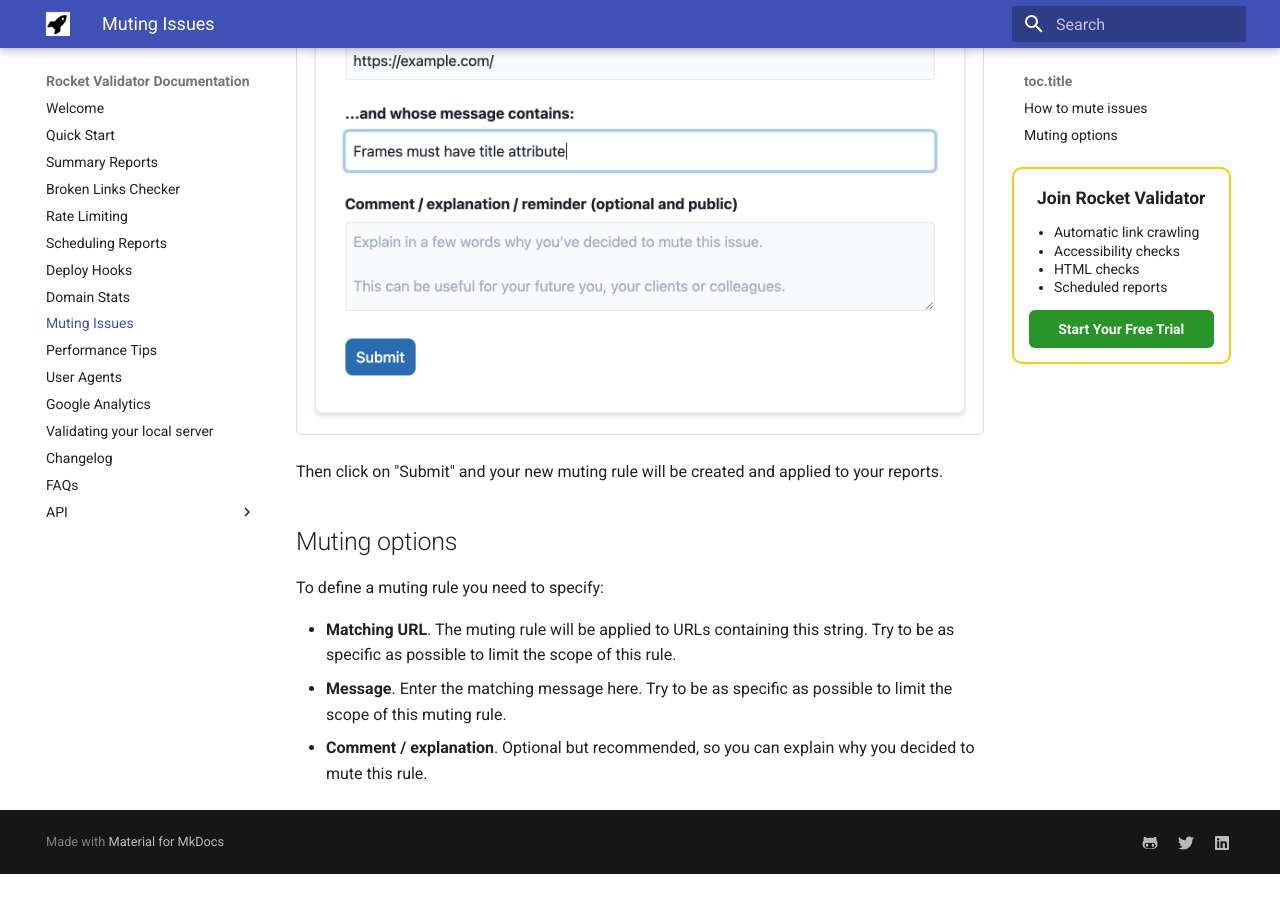
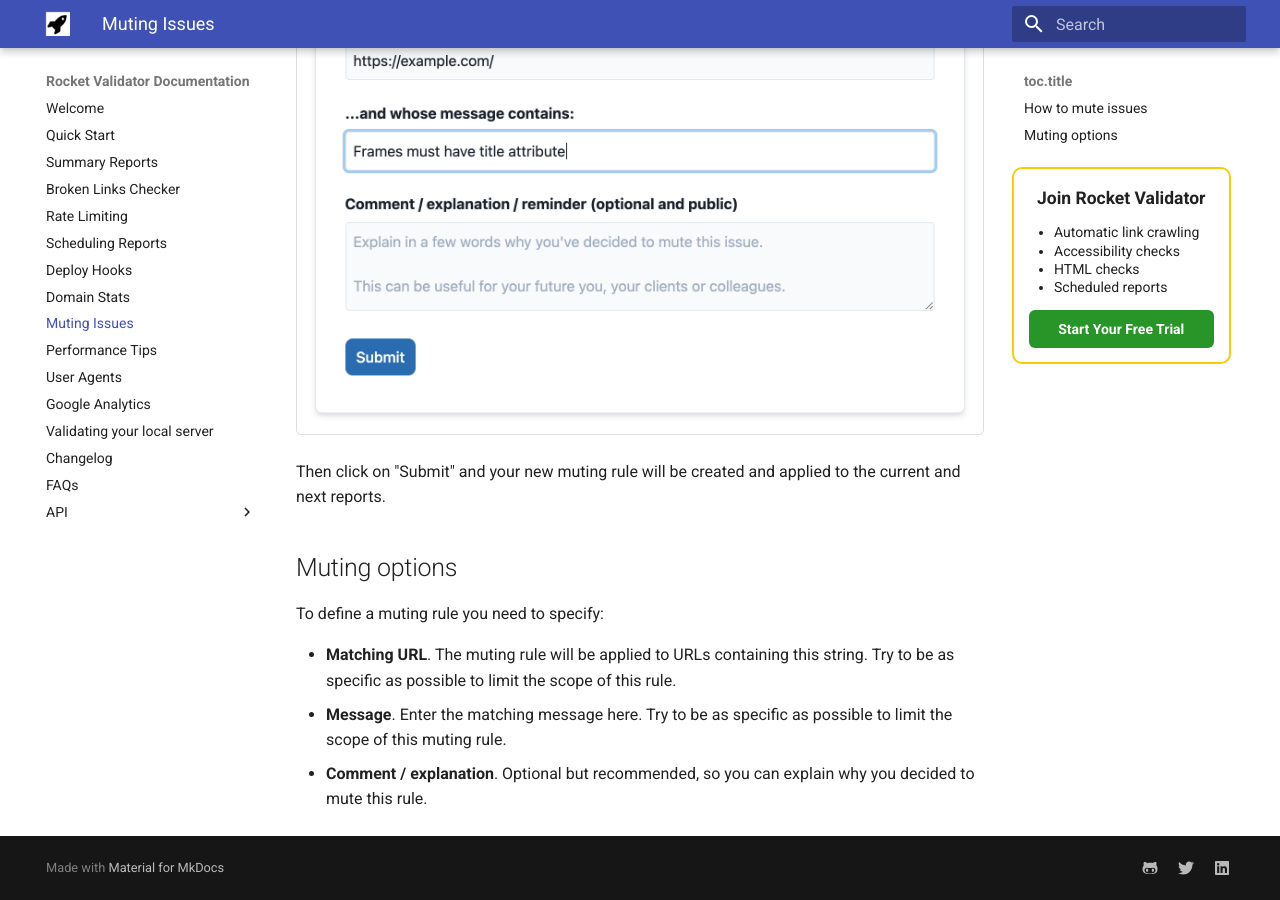
Before and after one commit to rocketvalidator/docs-rocketvalidator, an MkDocs documentation site: the page built from docs/muting.md, in a window 1280 px wide and 900 px high, scrolled down 885 px. Built offline with MkDocs 1.6.1 and Material for MkDocs 9.7.7, drawn with Linux system fonts in a browser that asks for light colours; before the commit the page ends 1759 px from its top, so only the background shows below that.

Commit message:
edit muting guide

```diff
--- a/docs/muting.md
+++ b/docs/muting.md
@@ -18,7 +18,7 @@
 
 ![Muting rule form](/img/muting/muting-form.png)
 
-Then click on "Submit" and your new muting rule will be created and applied to your reports.
+Then click on "Submit" and your new muting rule will be created and applied to the current and next reports.
 
 ## Muting options
 
```
